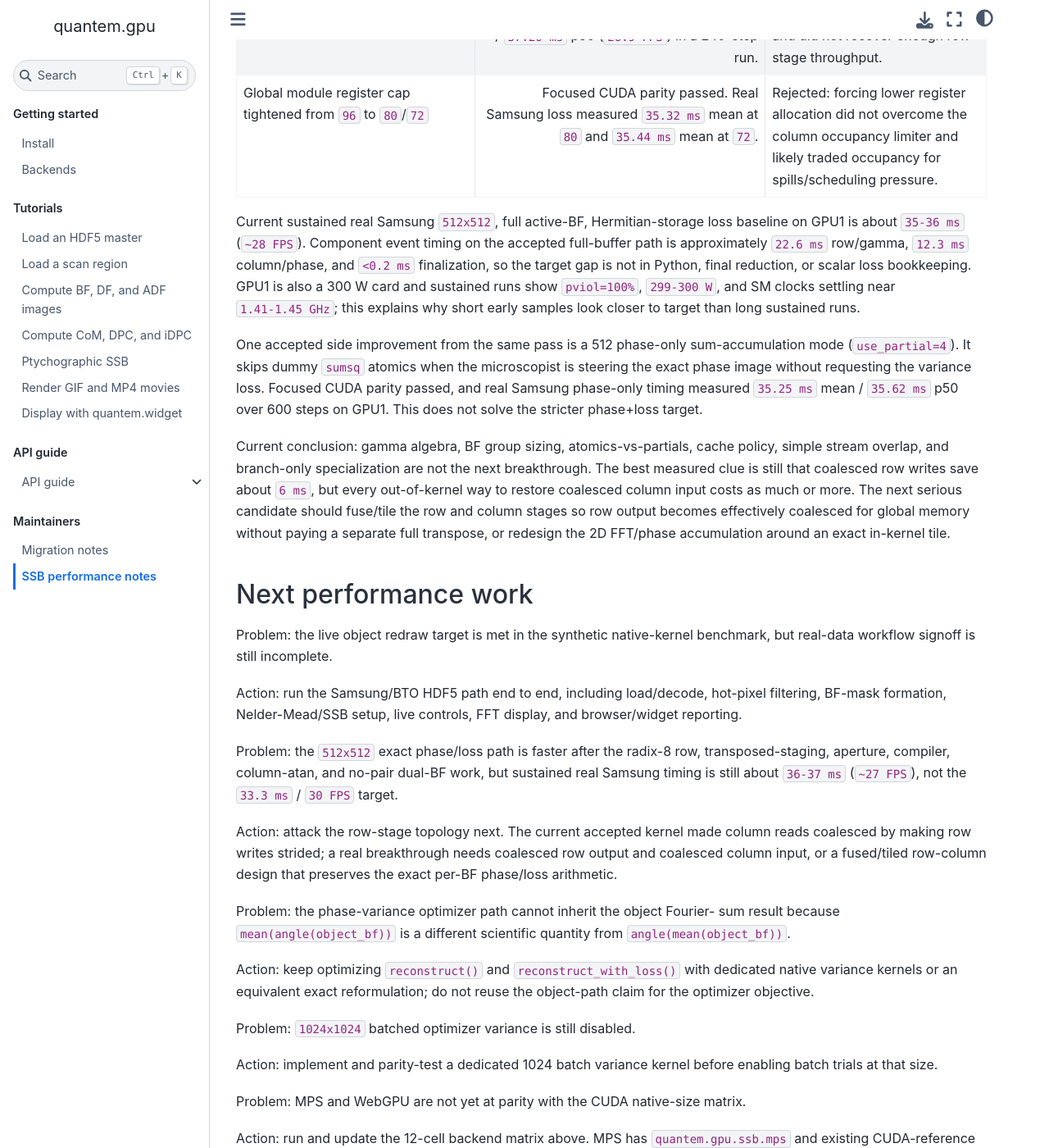
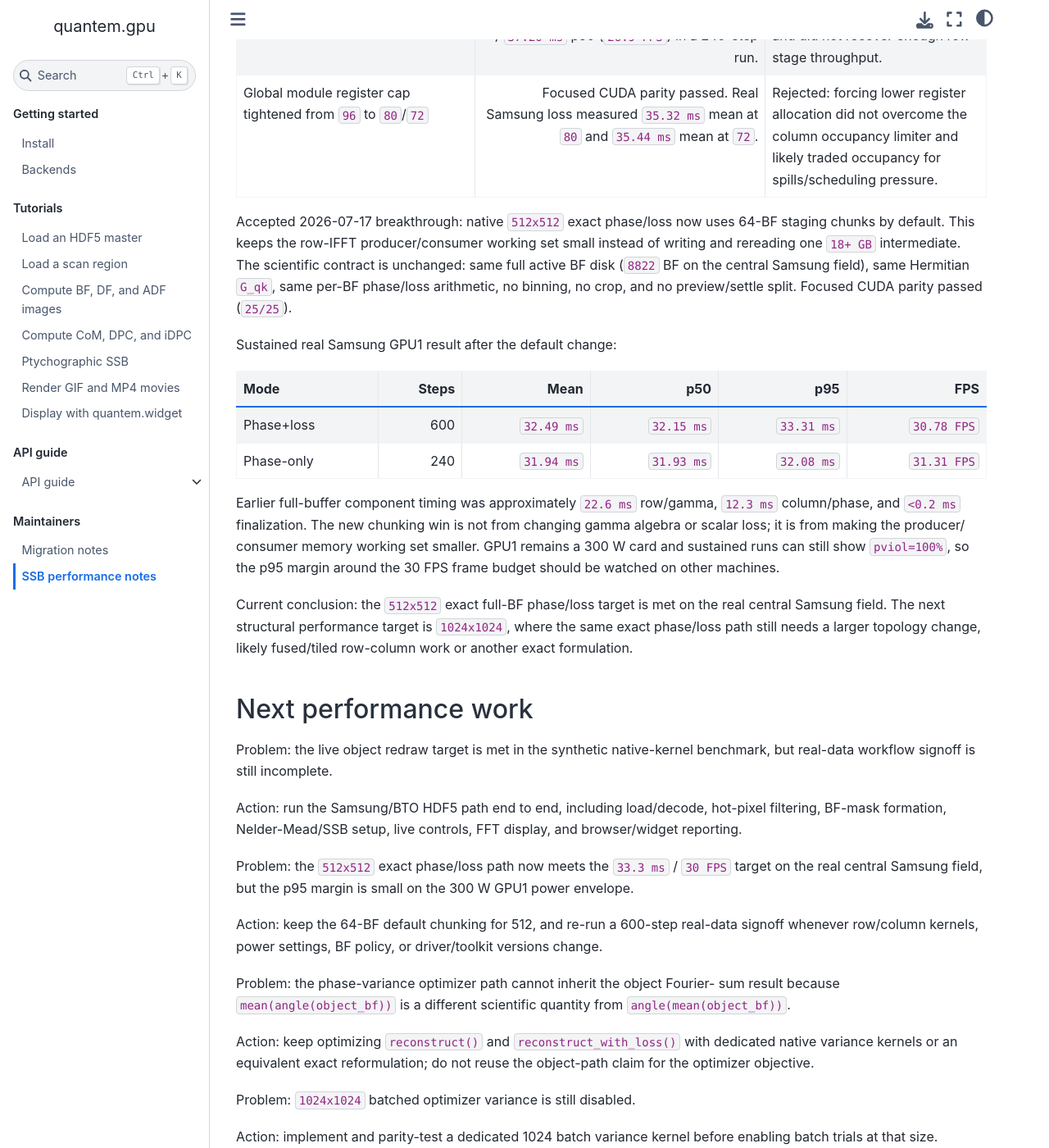
Before and after one commit to bobleesj/quantem.gpu, a Jupyter Book: the page built from docs/maintainer/ssb-performance.md, in a window 1280 px wide and 1400 px high, scrolled down 30167 px. Shown: the whole window at 82% size. Built offline with Jupyter Book 1.0.4 settings and Sphinx 7.4.7 and the Sphinx Book theme 1.1.4, drawn with Linux system fonts in a browser that asks for light colours.

Commit message:
perf: use 64-BF chunks for 512 SSB phase loss

```diff
--- a/docs/maintainer/ssb-performance.md
+++ b/docs/maintainer/ssb-performance.md
@@ -932,30 +932,32 @@ repeating local minima.
 | 6-row arbitrary-dual row block with static shared memory | Focused CUDA parity passed, but real Samsung loss regressed to `37.21 ms` mean / `37.20 ms` p50 (`26.9 FPS`) in a 240-step run. | Rejected: the larger block lowered scheduling efficiency and did not recover enough row-stage throughput. |
 | Global module register cap tightened from `96` to `80`/`72` | Focused CUDA parity passed. Real Samsung loss measured `35.32 ms` mean at `80` and `35.44 ms` mean at `72`. | Rejected: forcing lower register allocation did not overcome the column occupancy limiter and likely traded occupancy for spills/scheduling pressure. |
 
-Current sustained real Samsung `512x512`, full active-BF, Hermitian-storage
-loss baseline on GPU1 is about `35-36 ms` (`~28 FPS`). Component event timing
-on the accepted full-buffer path is approximately `22.6 ms` row/gamma,
-`12.3 ms` column/phase, and `<0.2 ms` finalization, so the target gap is not
-in Python, final reduction, or scalar loss bookkeeping. GPU1 is also a 300 W
-card and sustained runs show `pviol=100%`, `299-300 W`, and SM clocks settling
-near `1.41-1.45 GHz`; this explains why short early samples look closer to
-target than long sustained runs.
+Accepted 2026-07-17 breakthrough: native `512x512` exact phase/loss now uses
+64-BF staging chunks by default. This keeps the row-IFFT producer/consumer
+working set small instead of writing and rereading one `18+ GB` intermediate.
+The scientific contract is unchanged: same full active BF disk (`8822` BF on
+the central Samsung field), same Hermitian `G_qk`, same per-BF phase/loss
+arithmetic, no binning, no crop, and no preview/settle split. Focused CUDA
+parity passed (`25/25`).
 
-One accepted side improvement from the same pass is a 512 phase-only
-sum-accumulation mode (`use_partial=4`). It skips dummy `sumsq` atomics when
-the microscopist is steering the exact phase image without requesting the
-variance loss. Focused CUDA parity passed, and real Samsung phase-only timing
-measured `35.25 ms` mean / `35.62 ms` p50 over 600 steps on GPU1. This does
-not solve the stricter phase+loss target.
+Sustained real Samsung GPU1 result after the default change:
 
-Current conclusion: gamma algebra, BF group sizing, atomics-vs-partials,
-cache policy, simple stream overlap, and branch-only specialization are not the
-next breakthrough. The best measured clue is still that coalesced row writes
-save about `6 ms`, but every out-of-kernel way to restore coalesced column
-input costs as much or more. The next serious candidate should fuse/tile the
-row and column stages so row output becomes effectively coalesced for global
-memory without paying a separate full transpose, or redesign the 2D FFT/phase
-accumulation around an exact in-kernel tile.
+| Mode | Steps | Mean | p50 | p95 | FPS |
+| --- | ---: | ---: | ---: | ---: | ---: |
+| Phase+loss | 600 | `32.49 ms` | `32.15 ms` | `33.31 ms` | `30.78 FPS` |
+| Phase-only | 240 | `31.94 ms` | `31.93 ms` | `32.08 ms` | `31.31 FPS` |
+
+Earlier full-buffer component timing was approximately `22.6 ms` row/gamma,
+`12.3 ms` column/phase, and `<0.2 ms` finalization. The new chunking win is not
+from changing gamma algebra or scalar loss; it is from making the producer/
+consumer memory working set smaller. GPU1 remains a 300 W card and sustained
+runs can still show `pviol=100%`, so the p95 margin around the 30 FPS frame
+budget should be watched on other machines.
+
+Current conclusion: the `512x512` exact full-BF phase/loss target is met on the
+real central Samsung field. The next structural performance target is
+`1024x1024`, where the same exact phase/loss path still needs a larger topology
+change, likely fused/tiled row-column work or another exact formulation.
 
 ## Next performance work
 
@@ -966,15 +968,13 @@ Action: run the Samsung/BTO HDF5 path end to end, including load/decode,
 hot-pixel filtering, BF-mask formation, Nelder-Mead/SSB setup, live controls,
 FFT display, and browser/widget reporting.
 
-Problem: the `512x512` exact phase/loss path is faster after the radix-8 row,
-transposed-staging, aperture, compiler, column-atan, and no-pair dual-BF work,
-but sustained real Samsung timing is still about `36-37 ms` (`~27 FPS`), not
-the `33.3 ms` / `30 FPS` target.
+Problem: the `512x512` exact phase/loss path now meets the `33.3 ms` / `30 FPS`
+target on the real central Samsung field, but the p95 margin is small on the
+300 W GPU1 power envelope.
 
-Action: attack the row-stage topology next. The current accepted kernel made
-column reads coalesced by making row writes strided; a real breakthrough needs
-coalesced row output and coalesced column input, or a fused/tiled row-column
-design that preserves the exact per-BF phase/loss arithmetic.
+Action: keep the 64-BF default chunking for 512, and re-run a 600-step
+real-data signoff whenever row/column kernels, power settings, BF policy, or
+driver/toolkit versions change.
 
 Problem: the phase-variance optimizer path cannot inherit the object Fourier-
 sum result because `mean(angle(object_bf))` is a different scientific quantity
```
Also changed, not shown: 1 other file.
